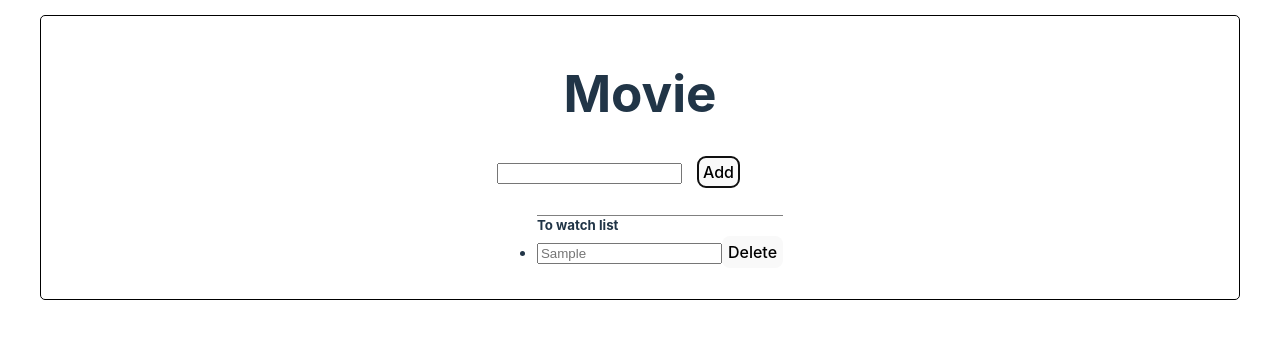
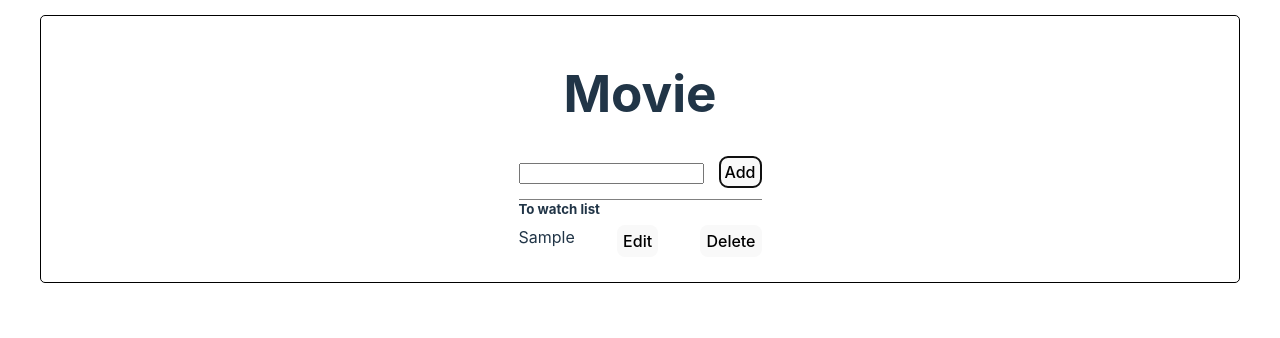
Before and after one commit to BeksultanDJ/HomeWork59, a React (Vite) app: page / in a window 1280 px wide. Both pictures are taken after typing "Sample" into the empty fields and a click on the button "Add". Shown: the top 338 px of the page. Built offline with nearby package versions, Linux system fonts and the light colour scheme.

Commit message:
добавил функцию редактирования айтема заменил ul на div

```diff
--- a/src/components/MovieItem.tsx
+++ b/src/components/MovieItem.tsx
@@ -1,3 +1,5 @@
+import React, { useState } from 'react';
+
 interface Movie {
     id: number;
     title: string;
@@ -6,21 +8,47 @@ interface Movie {
 interface MovieItemProps {
     movie: Movie;
     deleteMovie: (id: number) => void;
+    editMovie: (id: number, editedTitle: string) => void;
 }
 
-const MovieItem: React.FC<MovieItemProps> = ({movie, deleteMovie,}) => {
+const MovieItem: React.FC<MovieItemProps> = ({ movie, deleteMovie, editMovie }) => {
+    const [isEditing, setIsEditing] = useState<boolean>(false);
+    const [editedTitle, setEditedTitle] = useState<string>(movie.title);
 
+    const handleEdit = () => {
+        if (editedTitle.trim() !== '') {
+            editMovie(movie.id, editedTitle);
+            setIsEditing(false);
+        }
+    };
+
+    const handleKeyDown = (e: React.KeyboardEvent<HTMLInputElement>) => {
+        if (e.key === 'Enter') {
+            handleEdit();
+        }
+    };
 
     return (
-        <li key={movie.id}>
-                <input
-                    type="text"
-                    placeholder={movie.title}
-                />
-                <>
+        <div>
+            {isEditing ? (
+                <p key={movie.id}>
+                    <input
+                        type="text"
+                        value={editedTitle}
+                        onChange={(e) => setEditedTitle(e.target.value)}
+                        onBlur={handleEdit}
+                        onKeyDown={handleKeyDown}
+                    />
+                </p>
+            ) : (
+                <div className="MovieItem" key={movie.id}>
+                    {movie.title}
+                    <button onClick={() => setIsEditing(true)}>Edit</button>
                     <button onClick={() => deleteMovie(movie.id)}>Delete</button>
-                </>
-        </li>
+                </div>
+            )}
+        </div>
+
     );
 };
 
--- a/src/components/MovieList.tsx
+++ b/src/components/MovieList.tsx
@@ -30,6 +30,13 @@ const MovieList: React.FC = () => {
         setMovies(updatedMovies);
     };
 
+    const editMovie = (id: number, editedTitle: string) => {
+        const updatedMovies = movies.map(movie =>
+            movie.id === id ? { ...movie, title: editedTitle } : movie
+        );
+        setMovies(updatedMovies);
+    };
+
     return (
         <div>
             <input
@@ -39,16 +46,17 @@ const MovieList: React.FC = () => {
                 onChange={(e) => setNewMovie(e.target.value)}
             />
             <button onClick={addMovie}>Add</button>
-            <ul>
+
                 <h5>To watch list</h5>
                 {movies.map((movie) => (
                     <MovieItem
                         key={movie.id}
                         movie={movie}
+                        editMovie={editMovie}
                         deleteMovie={deleteMovie}
                     />
                 ))}
-            </ul>
+
         </div>
     );
 };
```
